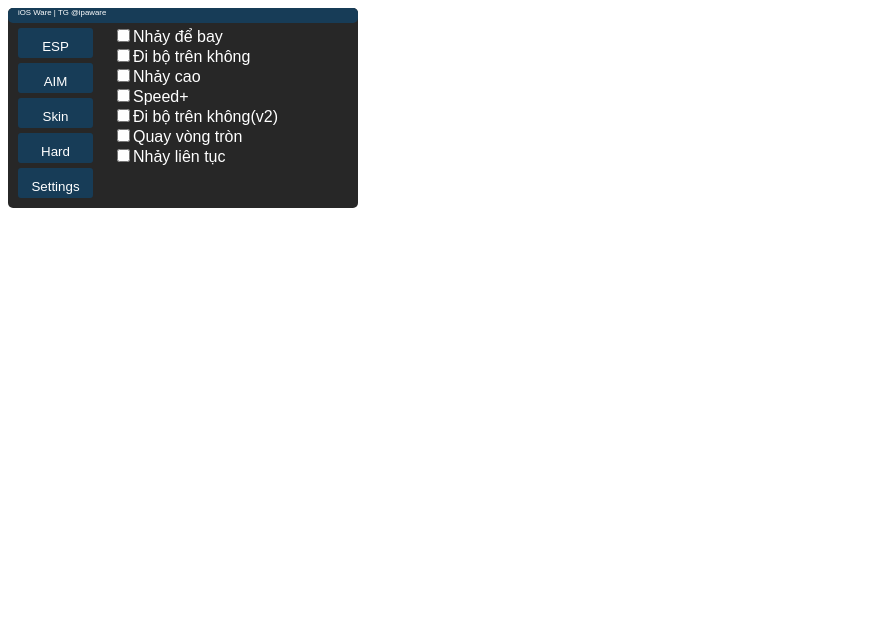
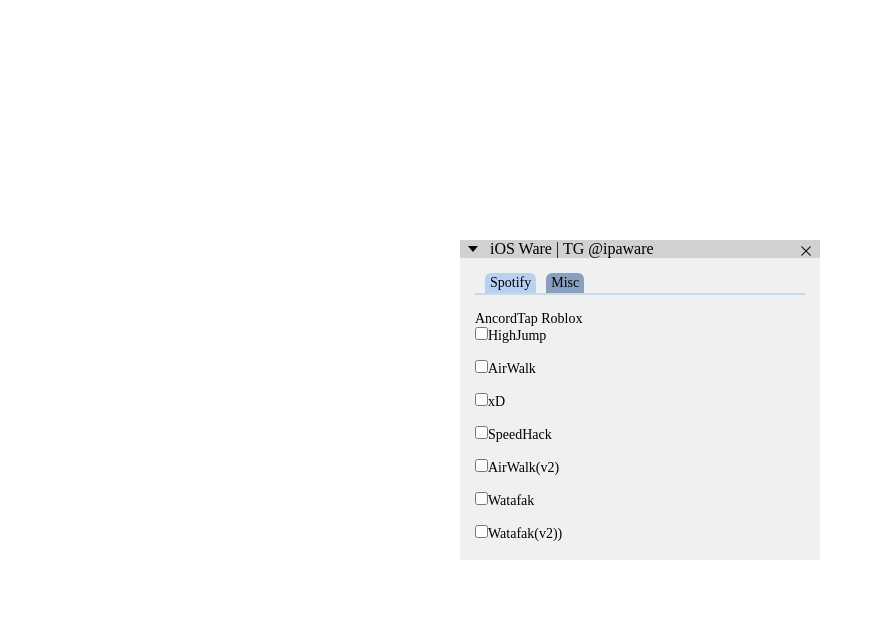
Before and after one commit to vernojatko/vernojatko.github.io, a plain HTML site: page index.html in a window 1280 px wide. Shown: the whole page, without its empty margins (0-875 px from the left). Drawn offline with nearby package versions, Linux system fonts and the light colour scheme; a script that the page names is missing.

Commit message:
Update index.html

```diff
--- a/index.html
+++ b/index.html
@@ -1,296 +1,237 @@
 <!DOCTYPE html>
 <html>
+<header>
+	<title>AncordTap</title>
+	<meta name="viewport" content="width=device-width,initial-scale=1.0,user-scalable=no" />
+	<meta http-equiv="Content-Type" content="text/html; charset=utf-8" />
+	<link rel="stylesheet" href="https://unpkg.com/element-ui@2.15.7/lib/theme-chalk/index.css">
+	<script src="https://cdn.jsdelivr.net/npm/vue@2.6/dist/vue.min.js"></script>
+	<script src="https://unpkg.com/element-ui@2.15.7/lib/index.js"></script>
 
-  <script>
-
-    setWindowRect(47, 30, 600, 600);
-    setWindowDrag(0, 0, 400, 80);
-
-function openCity(evt, cityName) {
-    var i, tabcontent, tablinks;
-    tabcontent = document.getElementsByClassName("tabcontent");
-    for (i = 0; i < tabcontent.length; i++) {
-        tabcontent[i].style.display = "none";
-    }
-    tablinks = document.getElementsByClassName("tablinks");
-    for (i = 0; i < tablinks.length; i++) {
-        tablinks[i].className = tablinks[i].className.replace(" active", "");
-    }
-    document.getElementById(cityName).style.display = "block";
-    evt.currentTarget.className += " active";
+	<style>
+		* {
+			padding: 0;
+			margin: 0;
 		}
 
-document.getElementById("defaultOpen").click();
-dragElement(document.getElementById(("menu")));
-
-
-  </script>
-
-  <style>
-
-    html {
-      background: none;
+		.ayimgui {
+			position: fixed;
+			width: 360px;
+			height: 320px;
+			top: calc(50% - 180px);
+			left: calc(50% - 180px);
+			z-index: 999;
+			background-color: #F0F0F0;
+			/* border-radius: 8px; */
+			overflow: hidden;
+			-webkit-user-select: none;
+			-moz-user-select: none;
+			-ms-user-select: none;
+			user-select: none;
 		}
 
-    #FXL {
-      color: white;
-      font-family: Arial, black;
-      border-radius: 5px;
-      width: 350px;
-      height: 200px;
-      background: rgb(28, 28, 28, 95%);
+		.onlyTitle {
+			height: 21px !important;
+		}
+
+		.ayimgui .aytitle {
+			padding: 0 5px;
+			font-size: 16px;
+			background-color: #d1d1d1;
+		}
+
+		.ayimgui .aytitle .titleClose {
+			position: absolute;
+			top: 3px;
+			right: 6px;
+			color: #000;
+		}
+
+		.ayimgui .aytitle .titleClose:hover {
+			color: #409EFF;
+		}
+
+		.ayimgui .aybody {
+			padding: 15px;
+			height: calc(100% - 21px - 15px - 15px);
+			/*ÂáèÂéªÊ†áÈ¢òÈ´òÂ∫¶ÔºåÂáèÂéª‰∏äÁ∫øpaddingÈ´òÂ∫¶*/
+			overflow: auto;
+			font-size: 14px;
 		}
 
 
-    #EspHack {
-      color: white;
-      font-family: Arial, black;
-      border-radius: 5px;
-      width: 350px;
-      height: 200px;
-      background: transparent;
-    }
-    #FxTitle {
-      width: 350px;
-      height: 15px;
-      font-family: Arial, black;
-      font-size: 70%;
-      color: white;
-      background: #173c57;
-      border-radius: 5px;
-      position: absolute;
-      top: 7.5px;
+		.aytext {
+			width: 100%;
+			margin-bottom: 10px;
+			display: flex;
+			flex-direction: column;
+			justify-content: space-around;
+			color: #000;
 		}
 
-    .tablinks {
-      position: relative;
-      top: 2px;
-      left: 10px;
-      color: white;
-      width: 75px;
-      height: 30px;
-      background: #173c57;
-      border: none;
-      border-radius: 3px;
-      margin-bottom: 5px;
+		.el-checkbox {
+			margin: 0px;
 		}
 
-    .title {
-      position: relative;
-      top: -7px;
-      left: 10px;
-      font-family: Arial, black;
-      font-size: 70%;
-      color: white;
+		.el-checkbox__label {
+			color: #000;
 		}
 
-    .window {
-      position: relative;
-      top: -3.5px;
+		.el-checkbox__input.is-checked+.el-checkbox__label {
+			color: #409EFF;
 		}
 
-    #scroller {
-      position: relative;
-      top: -175px;
-      left: 105px;
-      width: 230px;
-      height: 170px;
-      border-radius: 5px;
-      overflow-x: hidden;
-      overflow-y: auto;
-      background: none;
+		.el-checkbox__inner {
+			background-color: rgb(254, 254, 254);
+			border: none;
 		}
 
-    a {
-      color: white;
+
+		.el-radio {
+			margin: 8px 0;
 		}
 
-    .sons {
-      border: none;
-      margin-top: -3px;
-      color: white;
-      width: 200px;
-      height: 25px;
-      background: none;
+		.el-radio__label {
+			color: #000;
 		}
 
-    .arcane {
-      position: relative;
-            left: -45px;
-      top: -5px;
-      color: #d80000;
+		.el-radio__input.is-checked+.el-radio__label {
+			color: #409EFF;
 		}
 
-    .legendary {
-      position: relative;
-            left: -45px;
-      top: -5px;
-      color: #ff2af8;
+		.el-radio__inner {
+			background-color: rgb(254, 254, 254);
+			border: none;
 		}
 
-    .epic {
-      position: relative;
-            left: -45px;
-      top: -5px;
-      color: #7f00dc;
+		.el-radio__input.is-checked .el-radio__inner {
+			background-color: rgb(254, 254, 254);
 		}
 
-    .rare {
-      position: relative;
-      left: -45px;
-      top: -5px;
-      color: blue;
+		.el-radio__inner::after {
+			width: 10px;
+			height: 10px;
+			background-color: rgb(58, 138, 247);
 		}
 
-    .uncommon {
-      position: relative;
-      left: -45px;
-      top: -5px;
-      color: #acd7ff;
+		.onlySelect {
+			background-color: rgb(254, 254, 254);
+			border: none;
 		}
 
-    .common {
-      position: relative;
-      left: -45px;
-      top: -5px;
-      color: gray;
+		.onlySelect .el-select-dropdown__item {
+			color: #000;
+
 		}
 
-    #skinselect {
-      background: #173c57;
-      width: 70px;
-      height: 170px;
-      border-radius: 4px;
-visibility: hidden;
+		.onlySelect .el-select-dropdown__item.hover,
+		.el-select-dropdown__item:hover:hover {
+			background-color: transparent;
 		}
 
- #skinchanger {
-      background: #173c57;
-      width: 350px;
-      height: 170px;
-      border-radius: 4px;
-      overflow-x: hidden;
-      overflow-y: auto;
-      position: relative;
-      left: -10px;
-      top: -170px;
+		.onlySelect .popper__arrow {
+			border-bottom-color: rgb(254, 254, 254) !important;
 		}
 
-    .yes {
-      position: relative;
-      top:15px;
+		.onlySelect.el-popper[x-placement^=bottom] .popper__arrow::after {
+			border-bottom-color: rgb(8254, 254, 254) !important;
 		}
 
-    .yea {
-      background: red;
-      width: 70px;
-      height: 20px;
-      position: relative;
-      left: 15px;
+		.el-select {
+			width: 100%;
 		}
 
+		.el-select .el-input {
+			background-color: rgb(254, 254, 254);
+		}
+
+		.el-select .el-input__suffix {
+			background-color: rgb(160, 196, 243);
+			color: #000;
+			right: 0;
+		}
+
+		.el-select .el-select__caret {
+			color: #000;
+		}
+
+		.el-select .el-input__inner {
+			background-color: transparent;
+			border: none;
+			color: #000;
+		}
+
+		.el-select .el-input .el-select__caret {
+			color: #000;
+		}
+
+		/* Ëß£ÂÜ≥ios‰∏ãÊãâÈúÄË¶ÅÁÇπ‰∏§Ê¨° */
+		.el-scrollbar .el-scrollbar__bar {
+			opacity: 1 !important;
+		}
+
+		.el-button {
+			font-size: 14px;
+			padding: 5px 10px;
+			line-height: 14px;
+			color: #000;
+			background-color: #B8D1F2;
+		}
+
+		.el-button:hover {
+			opacity: .7;
+			color: #000;
+			background-color: #B8D1F2;
+		}
+
+		.el-button:focus,
+		.el-button:hover {
+			color: #000;
+			background-color: #B8D1F2;
+		}
+
+		.aycollapse {
+			width: 100%;
+			font-size: 14px;
+			background-color: rgb(177, 206, 240);
+			color: #000;
+		}
+
+		.aytab {
+			width: 100%;
+			height: 20px;
+			display: flex;
+			border-bottom: 2px solid rgb(200, 217, 233);
+		}
+
+		.aytab span {
+			padding: 0 5px;
+			height: 100%;
+			display: flex;
+			align-items: center;
+			justify-content: center;
+			background-color: rgb(189, 199, 208);
+			color: #000;
+			font-size: 14px;
+			font-weight: 500;
+			margin-left: 10px;
+			border-radius: 6px 6px 0 0;
+			cursor: pointer;
+		}
+
+
+		.el-input input {
+			background-color: rgb(254, 254, 254);
+			border: none;
+			border-radius: 0px;
+		}
 	</style>
-  <script src="https://thinhkk019.github.io/js/style.js"></script>
-<script src="https://thinhkk019.github.io/js/roblox111.js"></script>
-<script src="https://thinhkk019.github.io/js/roblox222.js"></script>
-  <div id="FxTitle">
-    <p class="title">iOS Ware | TG @ipaware</p>
-  </div>
-  <div id="FXL">
-    <div onclick="event,'EspHack'">
 
-    </div>
-    <br>
-
-    <button class="tablinks" onclick="openCity(event, 'EspHack')" id="defaultOpen"><a class="selector"><p class="window">ESP</p></a></button>
-    <br>
-         <button class="tablinks" onclick="openCity(event, 'AimHack')" id="defaultOpen"><a class="selector"><p class="window">AIM</p></a></button>
-    <br>
-    <button class="tablinks" onclick="openCity(event, 'SkinHack')" id="defaultOpen"><a class="selector"><p class="window">Skin</p></a></button>
-    <br>
-    <button class="tablinks" onclick="openCity(event, 'RageHack')" id="defaultOpen"><a class="selector"><p class="window">Hard</p></a></button>
-    <br>
-
-    <button class="tablinks" onclick="openCity(event, 'Settings')" id="defaultOpen"><a class="selector"><p class="window">Settings</p></a></button>
-
-    <div id="scroller">
-
-    <div id="EspHack" class="tabcontent">
-      <label><input type="checkbox" id="1" onclick="checkboxclick(this)">Nhảy để bay</label>
-    <br>
-<label><input type="checkbox" id="2" onclick="checkboxclick(this)">Đi bộ trên không</label>
-    <br>
-<label><input type="checkbox" id="3" onclick="checkboxclick(this)">Nhảy cao</label>
-    <br>
-<label><input type="checkbox" id="4" onclick="checkboxclick(this)">Speed+</label>
-    <br>
-<label><input type="checkbox" id="5" onclick="checkboxclick(this)">Đi bộ trên không(v2)</label>
-    <br>
-<label><input type="checkbox" id="6" onclick="checkboxclick(this)">Quay vòng tròn</label>
-    <br>
-<label><input type="checkbox" id="7" onclick="checkboxclick(this)">Nhảy liên tục</label>
-<br>
-
-      </div>
-
-    <div id="AimHack" class="tabcontent">
-      AimHack
-      </div>
+</header>
 
 
 
-
-
-
-    <div id="SkinHack" class="tabcontent">
-
-      <div id="skinselect">
-
-      </div>
-
-      <div id="skinchanger">
-
-      <button class="sons" onclick="replace()">
-        <p class="arcane">
-           ______Ex1mayzee dont steal menu
-        </p>
-</button>
-
-
-
-      <button class="sons" onclick="replace()">
-        <p class="legendary">
-           ______Ex1mayzee dont steal menu
-        </p>
-</button>
-
-      <button class="sons" onclick="replace()">
-        <p class="epic">
-           ______Ex1mayzee dont steal menu
-        </p>
-</button>
-
-      <button class="sons" onclick="replace()">
-        <p class="rare">
-           ______Ex1mayzee dont steal menu
-        </p>
-</button>
-
-      <button class="sons" onclick="replace()">
-        <p class="uncommon">
-           ______Ex1mayzee dont steal menu
-        </p>
-</button>
-
-      <button class="sons" onclick="replace()">
-        <p class="common">
-           ______Ex1mayzee dont steal menu
-        </p>
-</button>
-
-      </div>
-
-      </div>
+<body>
 
 
 
@@ -300,16 +241,180 @@ visibility: hidden;
 
 
 
-    <div id="RageHack" class="tabcontent">
-      RageHack
+
+
+
+<body>
+
+</script>
+
+	<div id="app">
+		<div :class="!ifshow?'onlyTitle ayimgui':'ayimgui'" ref="menuMain">
+			<div class="aytitle" @touchstart="titleTouchStart" @touchmove="titleTouchMove">
+				<i :class="ifshow?'el-icon-caret-bottom':'el-icon-caret-top'" @click="ifshow = !ifshow"></i>
+				<span class="title-age" style="margin-left:5px;">iOS Ware | TG @ipaware</span>
+				<i class="titleClose el-icon el-icon-close" @click="closeimgui"></i>
 			</div>
+				<div class="aybody">
+				<div class="aytab">
+                    <span @click="changeTab('Skinchanger')"
+                        :style="{background:tabValue==='Other'?'#889fbd':'#B8D1F2'}">Spotify</span>
+					<span @click="changeTab('Skinchanger')"
+						:style="{background:tabValue==='Skinchanger'?'#889fbd':'#B8D1F2'}">Misc</span>
 
-    <div id="Settings" class="tabcontent">
-      Settings
+
 				</div>
+				<div v-show="tabValue==='Skinchanger'">
+
+
+
+					</el-collapse-transition>
+
+				<br>
+				<div class="aytext">
+						<p>AncordTap Roblox</p>
+						<label><input type="checkbox" id="1" onclick="checkboxclick(this)">HighJump</label>
+						<br>
+<label><input type="checkbox" id="2" onclick="checkboxclick(this)">AirWalk</label>
+    <br>
+<label><input type="checkbox" id="3" onclick="checkboxclick(this)">xD</label>
+    <br>
+<label><input type="checkbox" id="4" onclick="checkboxclick(this)">SpeedHack</label>
+    <br>
+<label><input type="checkbox" id="5" onclick="checkboxclick(this)">AirWalk(v2)</label>
+    <br>
+<label><input type="checkbox" id="6" onclick="checkboxclick(this)">Watafak</label>
+    <br>
+<label><input type="checkbox" id="7" onclick="checkboxclick(this)">Watafak(v2))</label>
+<br>
+
 
 					</div>
 
+
+
+					<div>
+
+	</dev>
+
 </div>
 
+     <div class="aytext">
+						<p></p></div>
+
+
+       <script src="https://thinhkk019.github.io/js/style.js"></script>
+   <script src="https://thinhkk019.github.io/js/roblox111.js"></script>
+   <script src="https://thinhkk019.github.io/js/roblox222.js"></script>
+
+
+
+
+
+
+
+
+
+
+				</div>
+			</div>
+		</div>
+	</div>
+
+</body>
+	<script>
+
+
+		var app = new Vue({
+			el: "#app",
+			data() {
+				return {
+					ifshow: true,
+					checked: false,
+					radio: '1',
+					activeSelect: '',
+					selectOption: [{
+						value: 'ÈÄâÈ°π1',//ÂÆûÈôÖÂÜÖÂÆπ
+						label: 'ÈªÑÈáëÁ≥ï'//ÊòæÁ§∫ÊñáÊ°à
+					}, {
+						value: 'ÈÄâÈ°π2',
+						label: 'ÂèåÁöÆÂ•∂'
+					}],
+					input: "",
+					showOption: false,
+					tabValue: "Skinchanger",
+				}
+         },
+			mounted() {
+				this.setRect(360, 320);
+
+				//Á´ñÂ±è
+				var sWidth = window.screen.width; //Â±èÂπïÂÆΩ
+				var sHeight = window.screen.height; //Â±èÂπïÈ´ò
+
+				//ÂÖ®Â±èÊòæÁ§∫
+				if (window.screen.availWidth > window.screen.availHeight) {
+					//Ê®™Â±èÔºåÂÆΩÈ´òÁΩÆÊç¢
+					sWidth = window.screen.height; //Â±èÂπïÂÆΩ
+					sHeight = window.screen.width; //Â±èÂπïÈ´ò
+				}
+				setWindowRect(0, 0, sWidth, sHeight);
+
+				setButtonAction(function () {
+					var menu = document.querySelector("#app");
+					if (menu.style.display == 'none') {
+						menu.style.display = 'block';
+						//ÊòæÁ§∫ËèúÂçï‰πãÂêé, ËÆæÁΩÆËß¶Êéß‰∏çÂèØÁ©øÈÄèÊÇ¨ÊµÆÁ™óÂè£
+						setWindowTouch(true);
+					} else {
+						menu.style.display = 'none';
+						//ÈöêËóèËèúÂçï‰πãÂêé, ËÆæÁΩÆËß¶ÊéßÁ©øÈÄèÊÇ¨ÊµÆÁ™óÂè£
+						setWindowTouch(false);
+					}
+				});
+			},
+			methods: {
+				setRect(w, h, x = -1, y = -1) {
+					var boxW = w;
+					var boxH = h;
+
+					var ayMenu = this.$refs.menuMain;
+					ayMenu.style.width = `${boxW}px`;
+					ayMenu.style.height = `${boxH}px`;
+					if (x == -1) ayMenu.style.left = `calc(50% - ${boxW / 2}px)`;
+					if (y == -1) ayMenu.style.top = `calc(50% - ${boxH / 2}px)`;
+				},
+				titleTouchStart(event) {
+					this.touchStartX = parseInt(event.touches[0].clientX);
+					this.touchStartY = parseInt(event.touches[0].clientY);
+
+					var ayMenu = this.$refs.menuMain;
+					this.menuLastX = ayMenu.offsetLeft;
+					this.menuLastY = ayMenu.offsetTop;
+				},
+				titleTouchMove(event) {
+					event.preventDefault();
+					var distanceX = event.touches[0].clientX - this.touchStartX;
+					var distanceY = event.touches[0].clientY - this.touchStartY;
+
+					var ayMenu = this.$refs.menuMain;
+					ayMenu.style.left = this.menuLastX + distanceX + "px";
+					ayMenu.style.top = this.menuLastY + distanceY + "px";
+				},
+				//ÂàáÊç¢ÂØºËà™Ê†è
+				changeTab(v) {
+					this.tabValue = v;
+				},
+				closeimgui() {
+					var menu = document.querySelector("#app");
+					menu.style.display = 'none';
+					setWindowTouch(false);
+				}
+			}
+		});
+
+
+
+	</script>
+
 </html>
```
Lines whose indentation alone changed are shown as unchanged.
